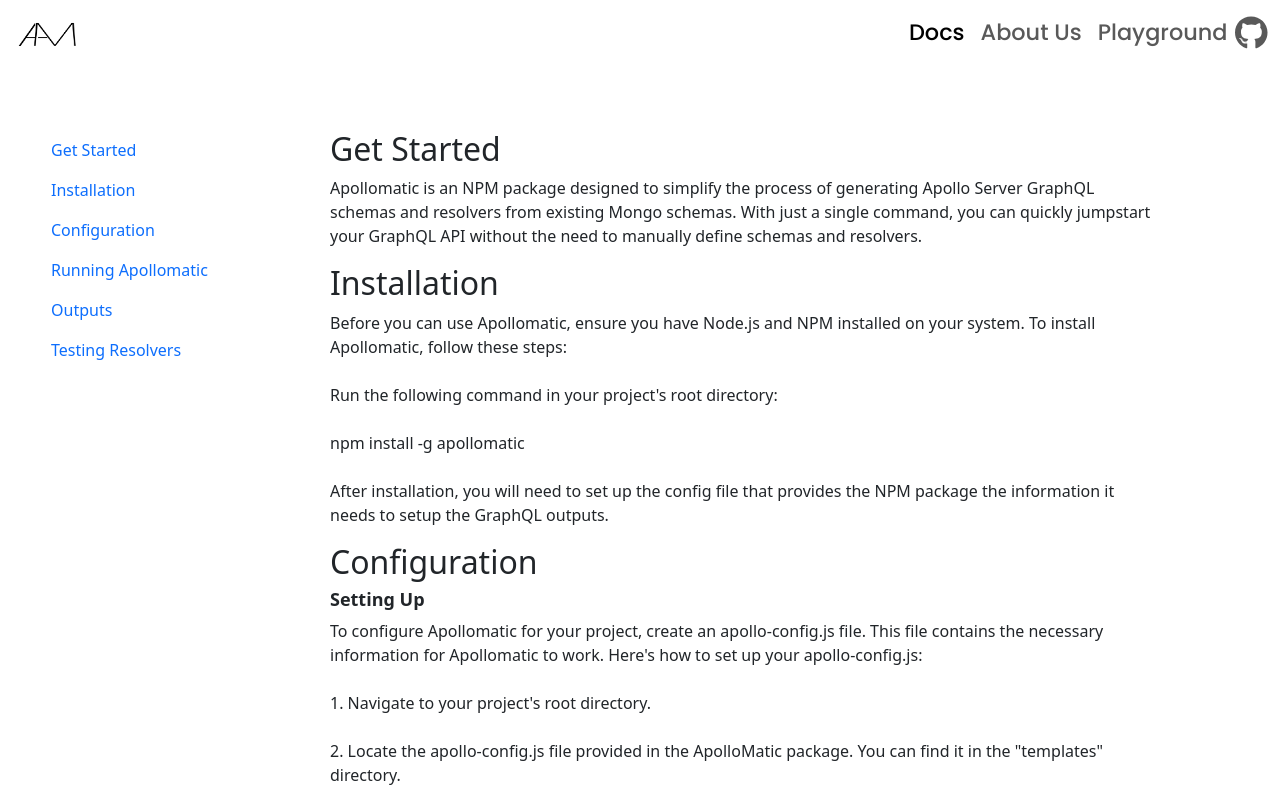
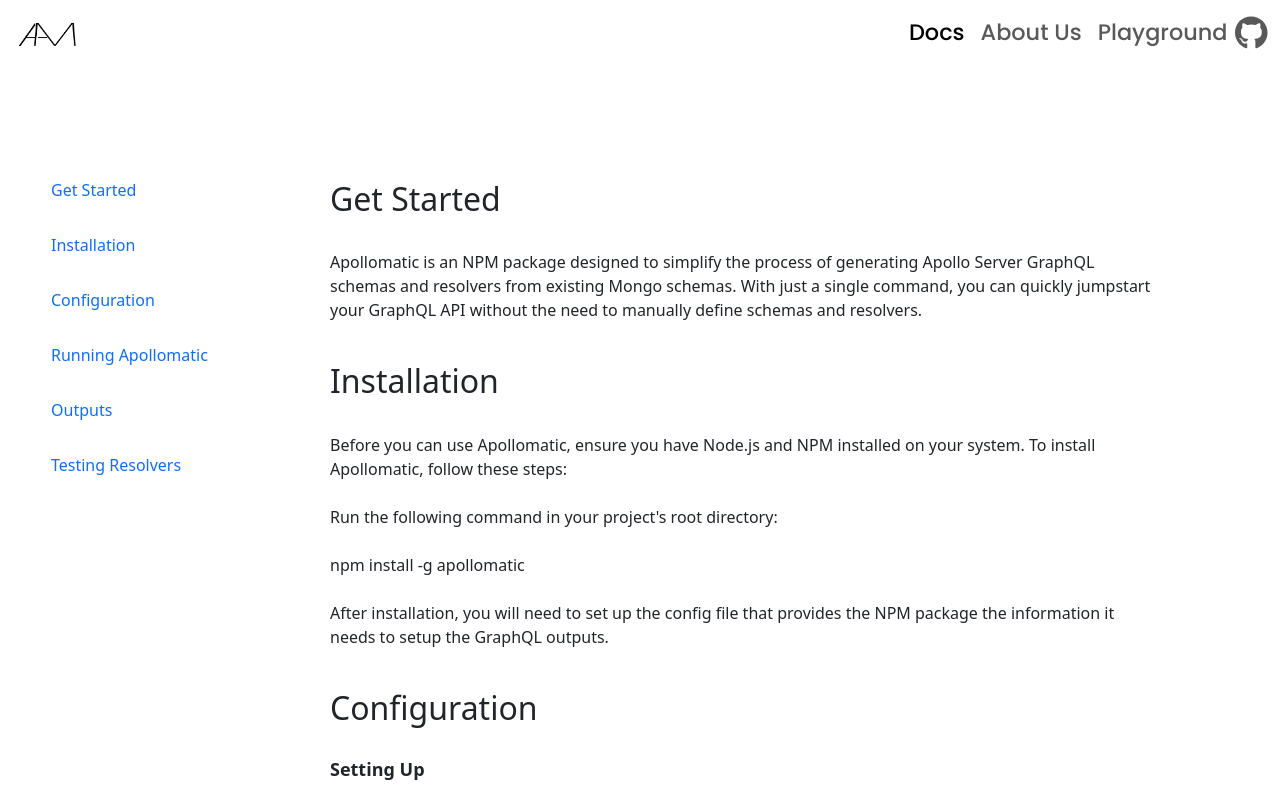
Before and after one commit to juliabreeden/ApolloMatic-Web, a React (Create React App) app: page /docs in a window 1280 px wide. Shown: the top 793 px of the page. Built offline with nearby package versions, Linux system fonts and the light colour scheme.

Commit message:
spacings on the docs page

```diff
--- a/src/components/Home.jsx
+++ b/src/components/Home.jsx
@@ -13,7 +13,8 @@
   return (
     <>
       <div className="landing">
-        <p>Lorem Ipsum</p>
+        <br></br>
+        <p>Generate GraphQL schemas and resolvers for your Mongo schemas.</p>
         <div className="btn-section">
           <div className="copy1">
             <div id="npm-info">
--- a/src/style/Docs.css
+++ b/src/style/Docs.css
@@ -1,12 +1,13 @@
 .col-md-3 {
     padding: 5px;
     margin-left: -40px;
-    margin-top: 10px;
+    margin-top: 50px;
     text-align: left;
 }
 
 .col-md-9 {
     /* margin-left: 50px; */
+    margin-top: 50px;
     height: 90vh; /* Set the height to 100% of the viewport height or adjust as needed */
     overflow-y: auto; /* Enable vertical scrolling if the content exceeds the container height */
     padding: 15px; /* Add padding as needed */
--- a/src/style/Sidebar.css
+++ b/src/style/Sidebar.css
@@ -8,3 +8,11 @@
     /* background-color: #f0f0f0; Set the background color as needed */
     /* Add any other styles you want for your sidebar */
   }
+
+  ul {
+    list-style: none;
+  }
+
+  ul li {
+    margin-bottom: 15px;
+  }
```
Also changed, not shown: src/components/Docs.jsx (+16 -0 lines).
